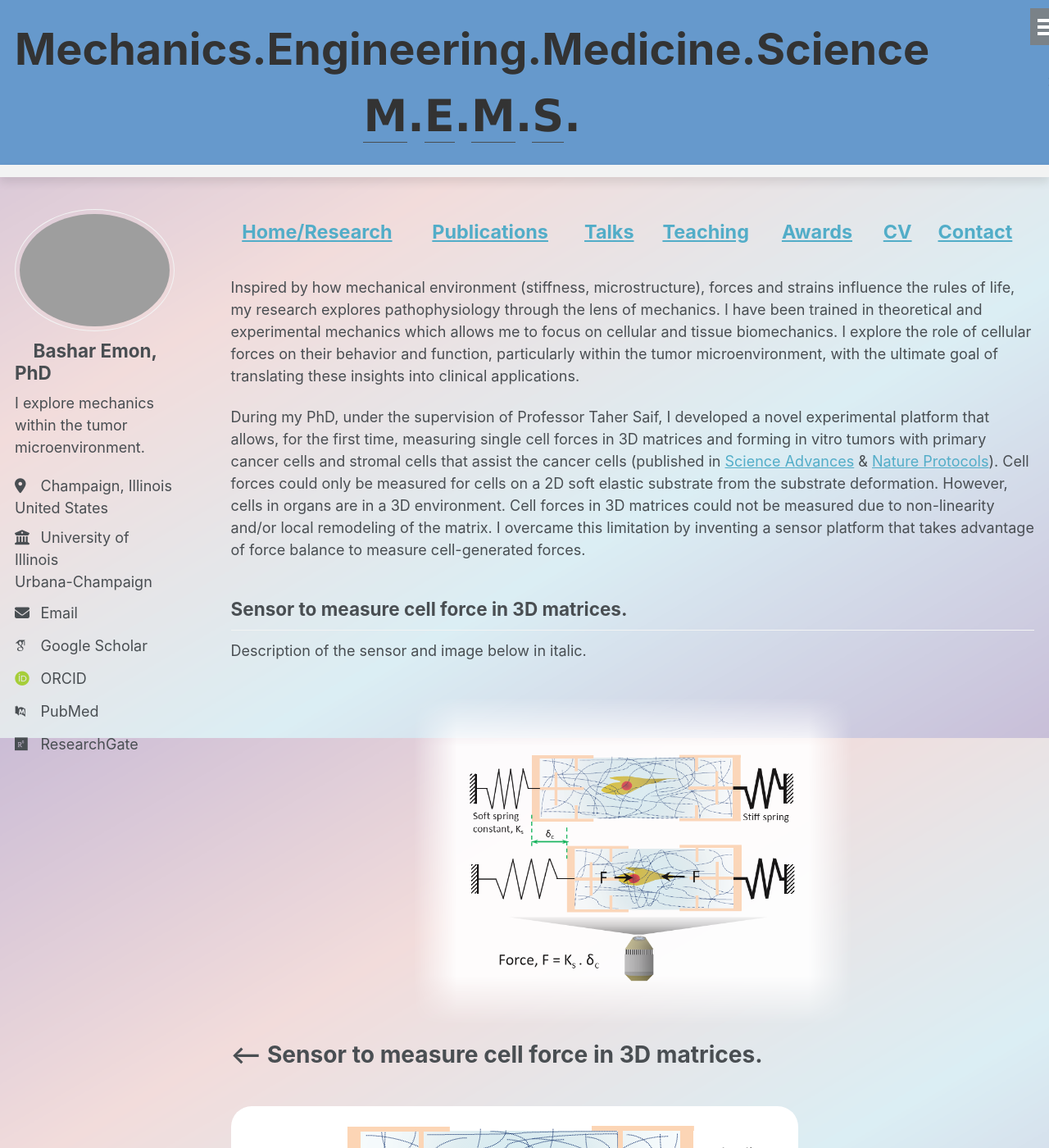
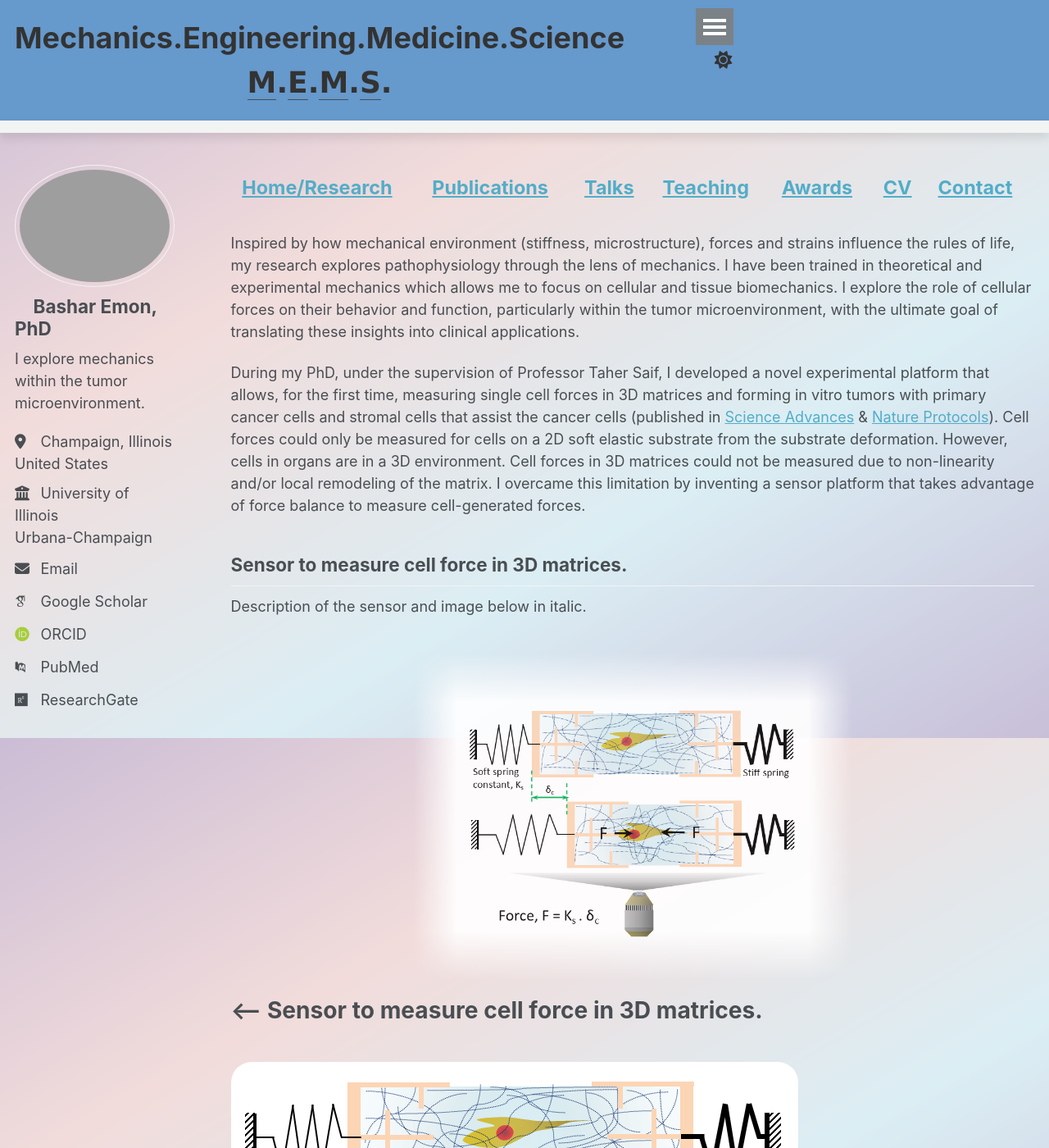
Before and after one commit to BasharEmon/BasharEmon.github.io, a Jekyll site: the page built from _pages/about.md, in a window 1280 px wide and 1400 px high. Shown: the whole window at 82% size. Built offline with Jekyll 4.4.1, drawn with Linux system fonts in a browser that asks for light colours; some web fonts are replaced.

Commit message:
Update _masthead.scss

```diff
--- a/_sass/layout/_masthead.scss
+++ b/_sass/layout/_masthead.scss
@@ -90,7 +90,7 @@
   }
 }
 .masthead__menu-item:first-child {
-  font-size: 3rem;  // or any size you want
+  font-size: 2rem;  // or any size you want
   font-weight: 700;
   //color: blue;
   text-align: center;
```
